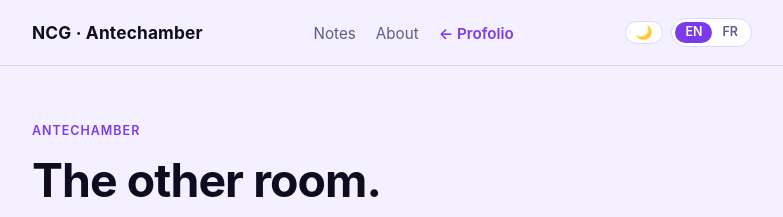
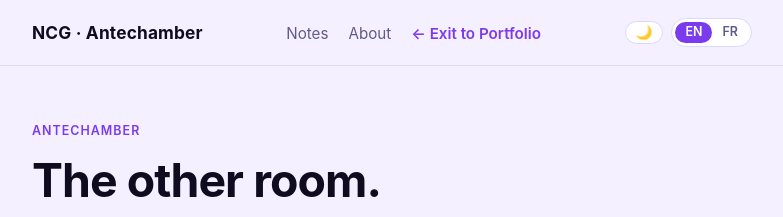
Before and after one commit to ncgimenez/draft-ncg.github.io, a Jekyll site: the page built from antechamber/index.html, in a window 1280 px wide. Shown: the top 217 px of the page, without its empty margins (248-1031 px from the left). Built offline with Jekyll 4.4.1, drawn with Linux system fonts in a browser that asks for light colours.

Commit message:
Update navigation links to use relative URLs

```diff
--- a/_layouts/antechamber.html
+++ b/_layouts/antechamber.html
@@ -54,9 +54,9 @@
       <a class="marque" href="/antechamber.html">NCG · Antechamber</a>
       <nav aria-label="Navigation de l'Antichambre">
         <ul>
-          <li><a href="/blog/">Notes</a></li>
-          <li><a href="/about.html">About</a></li>
-          <li><a href="/" style="color: var(--accent); font-weight: 600;">← Profolio</a></li>
+          <li><a href="{{ '/antechamber/notes/' | relative_url }}">Notes</a></li>
+          <li><a href="{{ '/antechamber/about.html' | relative_url }}">About</a></li>
+          <li><a href="{{ '/' | relative_url }}" style="color: var(--accent); font-weight: 600;">← Exit to Portfolio</a></li>
         </ul>
       </nav>
       <div class="controles-header">
```
